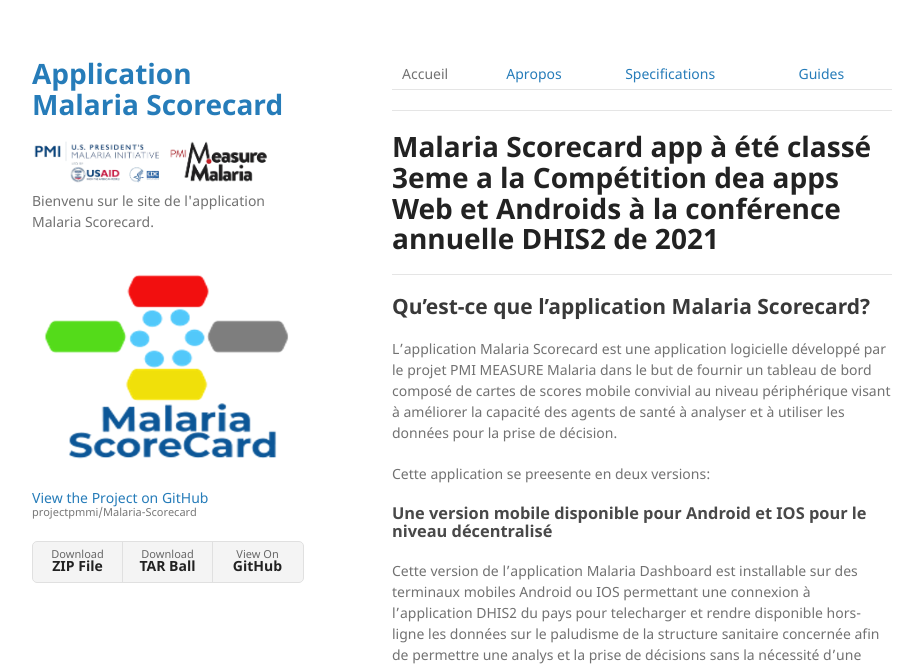
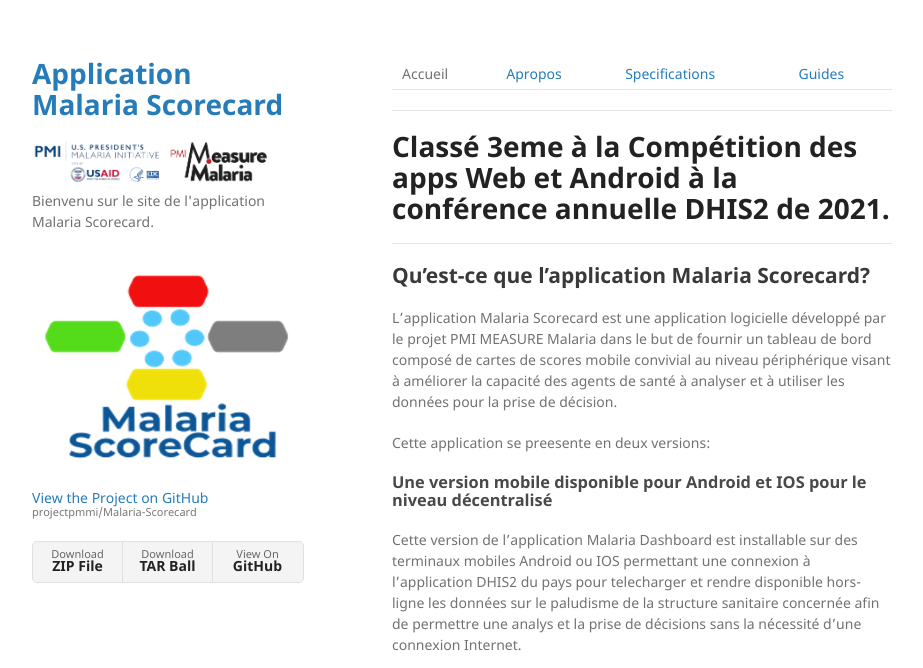
Before and after one commit to projectpmmi/Malaria-Scorecard, a Jekyll site: the page built from docs/index.md, in a window 1280 px wide and 1351 px high. Shown: the top 668 px of the window, without its empty margins (178-1101 px from the left). Built offline with Jekyll 4.4.1, drawn with Linux system fonts in a browser that asks for light colours.

Commit message:
update index

```diff
--- a/docs/index.md
+++ b/docs/index.md
@@ -5,7 +5,7 @@
 
 
 * * *
-# Malaria Scorecard app à été classé 3eme a la Compétition dea apps Web et Androids à la conférence annuelle DHIS2 de 2021
+# Classé 3eme à la Compétition des apps Web et Android à la conférence annuelle DHIS2 de 2021.
 * * *
 
 
```
Also changed, not shown: 1 other file.
